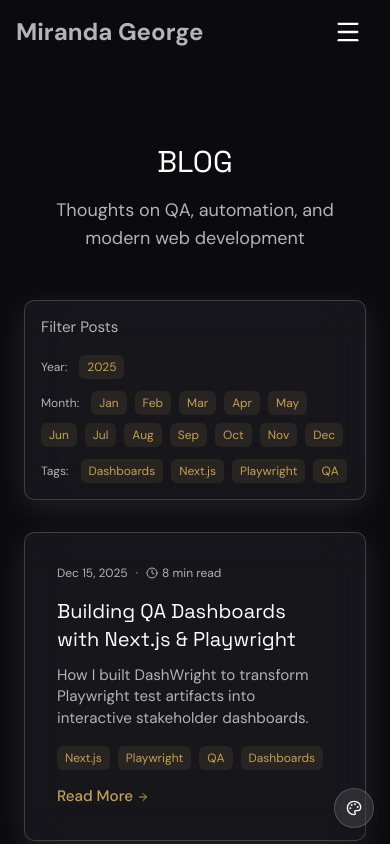
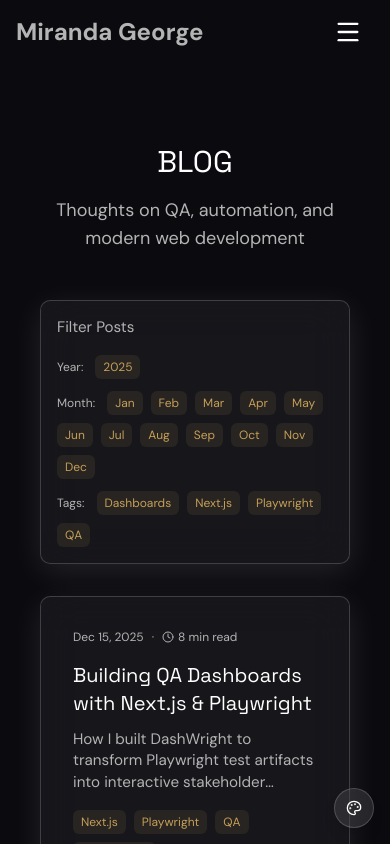
Before and after one commit to miranda-gv/my-portfolio, a Next.js app: page /blog in a window 390 px wide. Shown: the top 844 px of the page. Built offline with nearby package versions, Linux system fonts and the light colour scheme.

Commit message:
feat(blog): refactor blog layout and page components for improved structure and styling; enhance responsiveness and add max-width constraints

```diff
--- a/src/app/blog/[id]/layout.tsx
+++ b/src/app/blog/[id]/layout.tsx
@@ -1,5 +1,4 @@
 import type { ReactNode } from "react";
-import Section from "@/components/ui/Section";
 import BlogSidebar from "@/components/BlogSidebar";
 
 interface BlogPostLayoutProps {
@@ -8,17 +7,17 @@ interface BlogPostLayoutProps {
 
 export default function BlogPostLayout({ children }: BlogPostLayoutProps) {
   return (
-    <Section id="blog-post" heading="" className="pt-0">
-      <div className="flex flex-col lg:flex-row gap-8 max-w-6xl mx-auto">
-        <div className="flex-1 min-w-0">
+    <div className="w-full mx-auto px-4 pt-24 md:pt-28 pb-8 md:pb-12">
+      <div className="flex flex-col lg:flex-row gap-8 max-w-7xl mx-auto">
+        <div className="flex-[3] min-w-0">
           {children}
         </div>
-        <aside className="w-full lg:w-80 xl:w-96 shrink-0">
+        <aside className="w-full lg:w-[18rem] xl:w-[21.6rem] shrink-0">
           <div className="sticky top-24 md:top-28">
             <BlogSidebar />
           </div>
         </aside>
       </div>
-    </Section>
+    </div>
   );
 }
--- a/src/app/blog/layout.tsx
+++ b/src/app/blog/layout.tsx
@@ -7,8 +7,10 @@ interface BlogLayoutProps {
 
 export default function BlogLayout({ children }: BlogLayoutProps) {
   return (
-    <Section id="blog-index" maxWidth="6xl">
-      {children}
+    <Section id="blog-index" maxWidth="none">
+      <div className="container mx-auto px-4">
+        {children}
+      </div>
     </Section>
   );
 }
--- a/src/app/blog/page.tsx
+++ b/src/app/blog/page.tsx
@@ -50,13 +50,14 @@ export default async function BlogPage({ searchParams }: BlogPageProps) {
 
   return (
     <>
-      <div className="mb-12 mt-12">
+      <div className="mb-12 mt-12 max-w-6xl mx-auto">
         <h2 className="font-heading text-3xl md:text-4xl text-foreground text-center mb-4">
           {heading}
         </h2>
         <p className="text-center text-muted-foreground text-lg">{subHeading}</p>
       </div>
 
+      <div className="max-w-6xl mx-auto">
         <BlogFilter
           selectedTags={selectedTags}
           selectedYear={selectedYear}
@@ -76,6 +77,7 @@ export default async function BlogPage({ searchParams }: BlogPageProps) {
             ))}
           </div>
         )}
+      </div>
     </>
   );
 }
```
Lines whose indentation alone changed are shown as unchanged.
